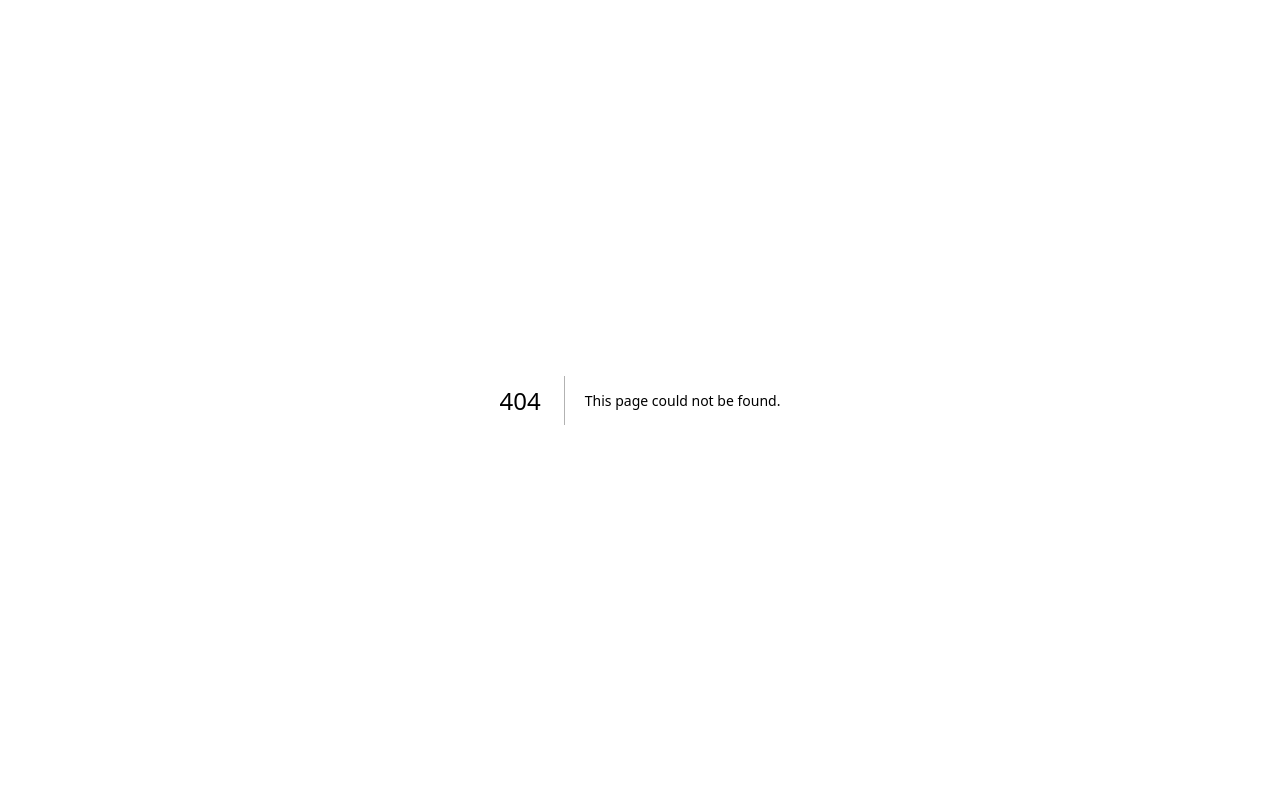
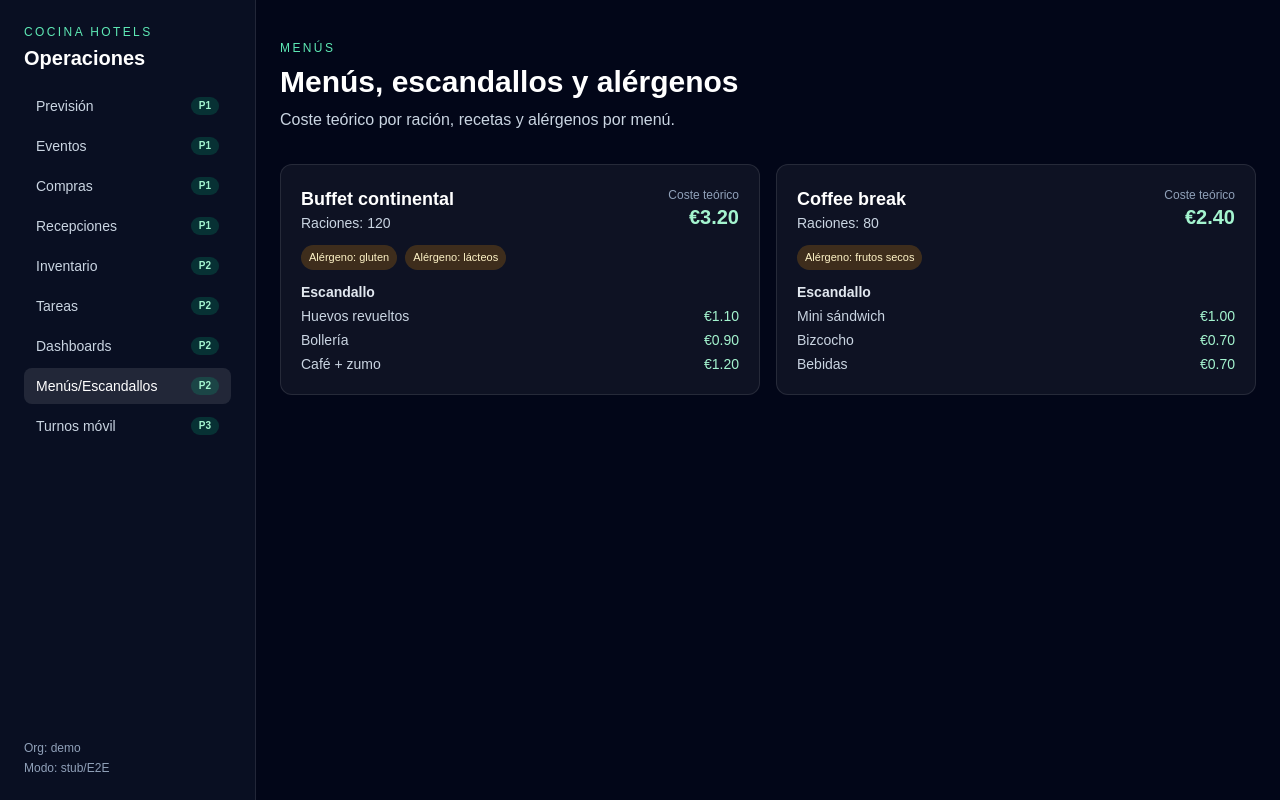
Before and after one commit to rai1001/gestion-ChefOs, a Next.js app: page /menus in a window 1280 px wide. Before the commit this address had no page. Built offline with nearby package versions, Linux system fonts and the light colour scheme.

Commit message:
feat: add menus/escandallos page with stub API

```diff
--- a/src/app/(app)/layout.tsx
+++ b/src/app/(app)/layout.tsx
@@ -12,6 +12,7 @@ const navItems = [
   { href: "/inventory", label: "Inventario", badge: "P2" },
   { href: "/tasks", label: "Tareas", badge: "P2" },
   { href: "/dashboards", label: "Dashboards", badge: "P2" },
+  { href: "/menus", label: "Menús/Escandallos", badge: "P2" },
   { href: "/mobile/turnos", label: "Turnos móvil", badge: "P3" },
 ];
 
--- /dev/null
+++ b/src/app/(app)/menus/page.tsx
@@ -0,0 +1,76 @@
+"use client";
+import { useEffect, useState } from "react";
+
+type Recipe = { name: string; cost: number };
+type Menu = {
+  id: string;
+  name: string;
+  cost_theoretical: number;
+  servings: number;
+  allergens: string[];
+  recipes: Recipe[];
+};
+
+export default function MenusPage() {
+  const [menus, setMenus] = useState<Menu[]>([]);
+  const [message, setMessage] = useState("");
+
+  async function refresh() {
+    const res = await fetch("/api/menus");
+    const json = await res.json();
+    setMenus(json.data ?? []);
+  }
+
+  useEffect(() => {
+    refresh().catch(() => setMessage("Error cargando menús"));
+  }, []);
+
+  return (
+    <main className="min-h-screen bg-slate-950 text-white px-6 py-10 space-y-8">
+      <header className="space-y-2">
+        <p className="text-xs uppercase tracking-[0.2em] text-emerald-300">Menús</p>
+        <h1 className="text-3xl font-semibold">Menús, escandallos y alérgenos</h1>
+        <p className="text-slate-300">Coste teórico por ración, recetas y alérgenos por menú.</p>
+        {message && <p className="text-xs text-emerald-200">{message}</p>}
+      </header>
+
+      <section className="grid gap-4 md:grid-cols-2">
+        {menus.map((menu) => (
+          <article key={menu.id} className="rounded-xl border border-white/10 bg-white/5 p-5 space-y-3">
+            <div className="flex items-center justify-between">
+              <div>
+                <h2 className="text-lg font-semibold">{menu.name}</h2>
+                <p className="text-sm text-slate-300">Raciones: {menu.servings}</p>
+              </div>
+              <div className="text-right">
+                <p className="text-xs text-slate-400">Coste teórico</p>
+                <p className="text-xl font-semibold text-emerald-200">€{menu.cost_theoretical.toFixed(2)}</p>
+              </div>
+            </div>
+            <div className="flex flex-wrap gap-2 text-[11px] text-slate-200">
+              {menu.allergens.length ? menu.allergens.map((a) => (
+                <span key={a} className="rounded-full bg-amber-500/20 text-amber-100 px-2 py-1">Alérgeno: {a}</span>
+              )) : <span className="text-slate-400">Sin alérgenos declarados</span>}
+            </div>
+            <div className="space-y-1">
+              <p className="text-sm font-semibold text-slate-200">Escandallo</p>
+              <ul className="text-sm text-slate-300 space-y-1">
+                {menu.recipes.map((r) => (
+                  <li key={r.name} className="flex justify-between">
+                    <span>{r.name}</span>
+                    <span className="text-emerald-200">€{r.cost.toFixed(2)}</span>
+                  </li>
+                ))}
+              </ul>
+            </div>
+          </article>
+        ))}
+        {menus.length === 0 && (
+          <div className="col-span-full rounded-xl border border-dashed border-white/15 bg-white/5 p-6 text-sm text-slate-300">
+            Sin menús cargados aún.
+          </div>
+        )}
+      </section>
+    </main>
+  );
+}
--- /dev/null
+++ b/src/app/api/menus/route.ts
@@ -0,0 +1,32 @@
+import { NextResponse } from "next/server";
+
+const demoMenus = [
+  {
+    id: "menu-1",
+    name: "Buffet continental",
+    cost_theoretical: 3.2,
+    servings: 120,
+    allergens: ["gluten", "lácteos"],
+    recipes: [
+      { name: "Huevos revueltos", cost: 1.1 },
+      { name: "Bollería", cost: 0.9 },
+      { name: "Café + zumo", cost: 1.2 },
+    ],
+  },
+  {
+    id: "menu-2",
+    name: "Coffee break",
+    cost_theoretical: 2.4,
+    servings: 80,
+    allergens: ["frutos secos"],
+    recipes: [
+      { name: "Mini sándwich", cost: 1.0 },
+      { name: "Bizcocho", cost: 0.7 },
+      { name: "Bebidas", cost: 0.7 },
+    ],
+  },
+];
+
+export async function GET() {
+  return NextResponse.json({ data: demoMenus, mode: "stub" });
+}
```
